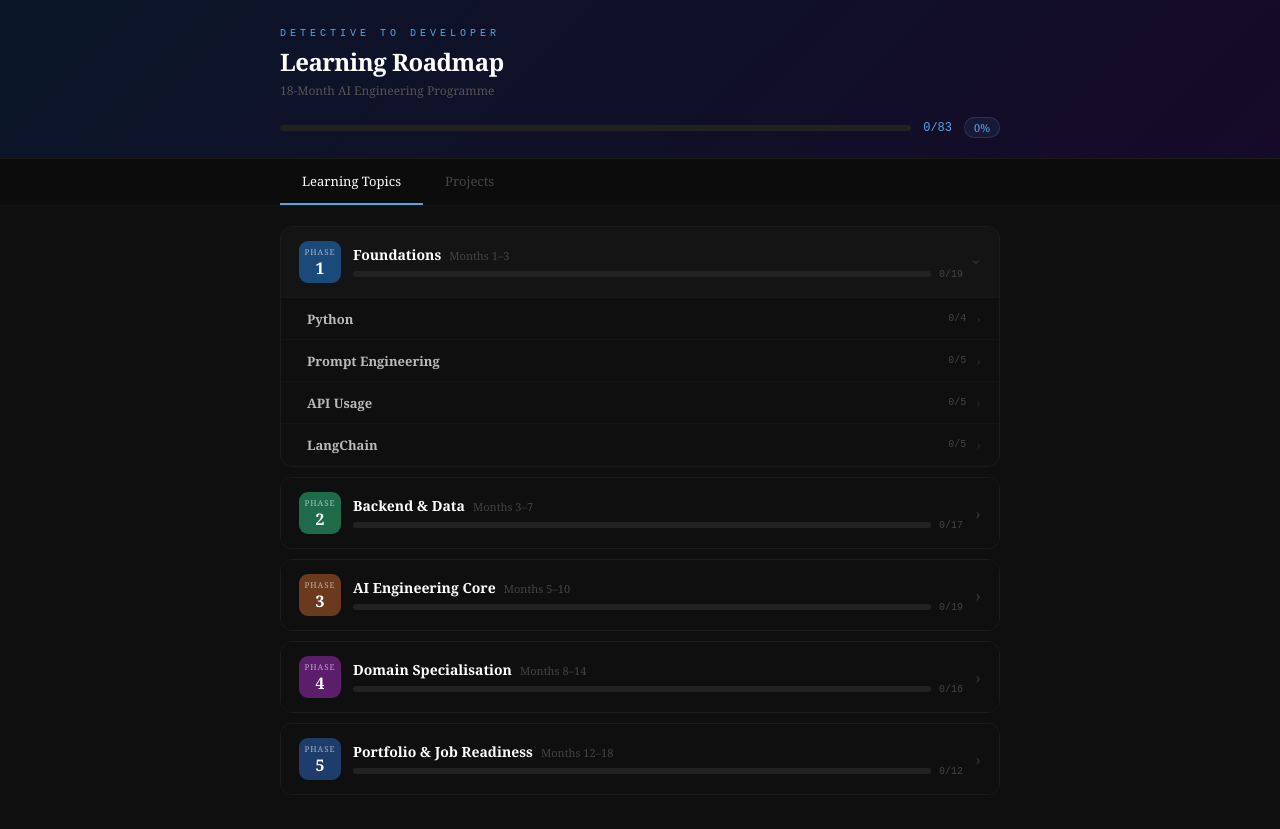
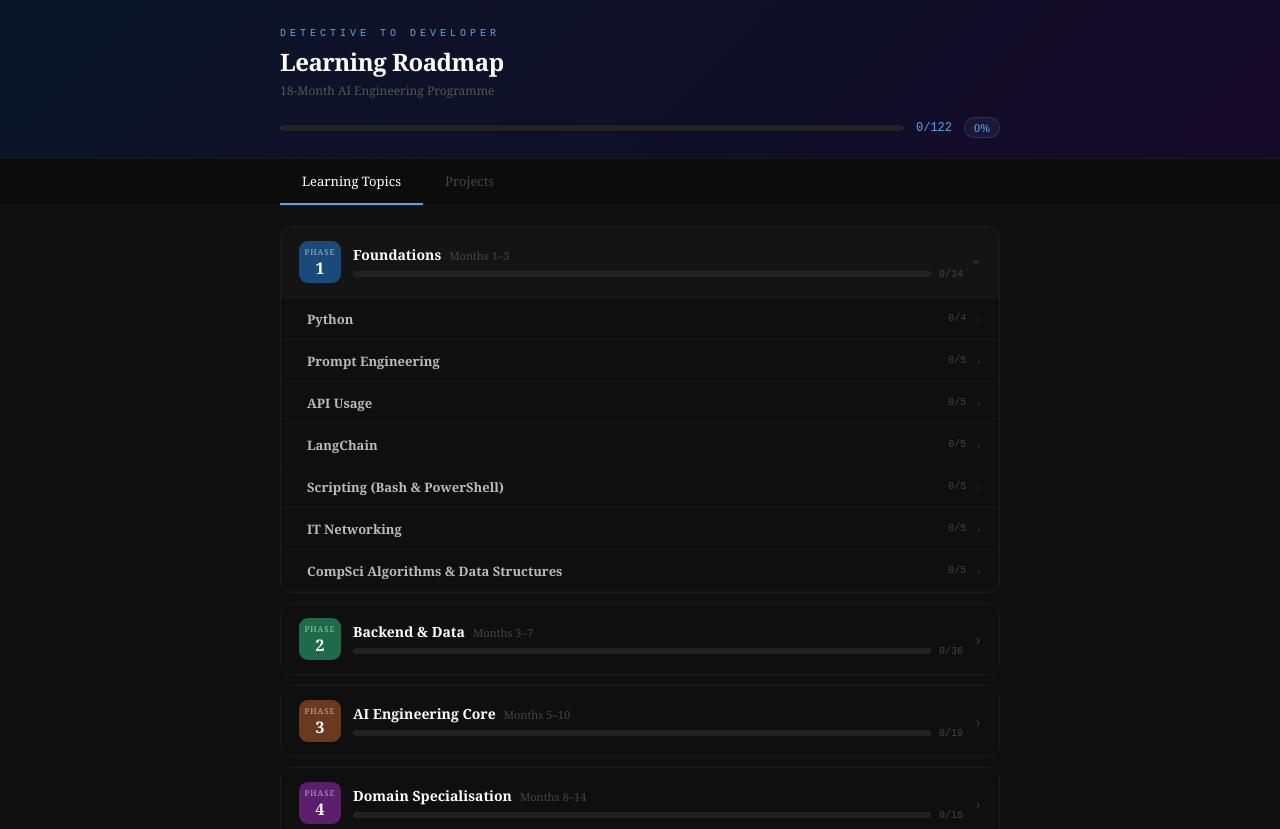
Before and after one commit to robhooker-dev/roadmap-tracker, a React (Create React App) app: page / in a window 1280 px wide. Shown: the top 829 px of the page. Built offline with nearby package versions, Linux system fonts and the light colour scheme.

Commit message:
Updated Learning Topics

```diff
--- a/src/App.js
+++ b/src/App.js
@@ -8,15 +8,21 @@ const PHASES = [
       { title: "Prompt Engineering", items: ["Zero-shot, few-shot, chain-of-thought prompting","System prompts and role definition","Structured output (JSON mode)","Prompt chaining and iterative refinement","Anthropic-specific guidance — Constitutional AI"] },
       { title: "API Usage", items: ["REST API concepts — requests, responses, headers, auth","Anthropic API — messages endpoint","Handling rate limits and errors","Streaming responses","Managing conversation history / context windows"] },
       { title: "LangChain", items: ["Chains — basic sequential chains","Prompt templates","Memory — conversation buffer, summary memory","Agents and tools","Document loaders and text splitters"] },
+      { title: "Scripting (Bash & PowerShell)", items: ["Bash — variables, loops, conditionals, functions","File management scripts — copying, moving, archiving","PowerShell — cmdlets, pipelines, scripts","Automation scripts for system tasks","Scheduled tasks and cron job basics"] },
+      { title: "IT Networking", items: ["OSI model and TCP/IP stack","IP addressing, subnetting, CIDR notation","DNS, DHCP, HTTP/HTTPS, SSH protocols","Firewalls, VPNs, network security basics","Network troubleshooting — ping, tracert, nslookup, netstat"] },
+      { title: "CompSci Algorithms & Data Structures", items: ["Big O notation — time and space complexity","Data structures — arrays, linked lists, stacks, queues","Trees and graphs — traversal, BFS, DFS","Sorting algorithms — merge sort, quick sort, binary search","Dynamic programming basics"] },
     ],
   },
   {
     id: "phase2", label: "Phase 2", title: "Backend & Data", months: "Months 3–7", color: "#1e6b4a",
     sections: [
       { title: "Node.js & Express", items: ["JavaScript fundamentals — async/await, promises, modules","Building REST APIs with Express","Middleware, routing, error handling","Authentication — JWT, sessions","Environment variables and secrets management"] },
-      { title: "Databases", items: ["SQL fundamentals — SELECT, JOIN, GROUP BY, indexes","PostgreSQL — setup, querying, schema design","Supabase — hosted Postgres, auth, row-level security","Data modelling — relational design, normalisation"] },
+      { title: "Databases & SQL", items: ["SQL fundamentals — SELECT, JOIN, GROUP BY, indexes","Subqueries, CTEs, and window functions","Stored procedures and triggers","Query optimisation and execution plans","Transactions and ACID properties","PostgreSQL — setup, querying, schema design","Supabase — hosted Postgres, auth, row-level security","Data modelling — relational design, normalisation"] },
       { title: "Authentication & Security", items: ["OAuth 2.0 concepts","Supabase Auth or Auth0","Role-based access control (RBAC)","Securing API endpoints"] },
       { title: "Deployment & DevOps", items: ["Docker — containers, images, docker-compose","CI/CD — GitHub Actions","Environment management — dev/staging/prod","Azure cloud basics"] },
+      { title: "Linux & Windows Servers", items: ["Linux command line — navigation, permissions, file management","User and process management, services (systemd)","Windows Server basics — Active Directory, Group Policy","SSH, remote desktop, and server hardening basics","Logs, monitoring, and basic troubleshooting"] },
+      { title: "Developer Tools", items: ["Git advanced — branching strategies, rebasing, stashing","VS Code — extensions, debugging, keyboard shortcuts","Postman / Insomnia for API testing","Browser DevTools — network tab, console, performance","Terminal productivity — aliases, dotfiles, shell customisation"] },
+      { title: "Application Development Skills", items: ["Software design patterns — MVC, repository, factory","SOLID principles","Unit testing, integration testing, TDD basics","Code review practices and standards","API design — RESTful conventions, versioning, documentation"] },
     ],
   },
   {
@@ -43,6 +49,7 @@ const PHASES = [
       { title: "Certifications", items: ["Azure AI Engineer Associate (AI-102)","Azure Developer Associate (AZ-204)","Kaggle — Python, Pandas, ML certs","DeepLearning.AI specialisations"] },
       { title: "Open Source & Community", items: ["Contribute to LangChain or related project","Complete a Kaggle competition","Clean GitHub profile — good READMEs, consistent commits","Attend AI UK or PyData London"] },
       { title: "Interview Preparation", items: ["System design — RAG pipelines, agent systems at scale","LLM questions — RAG vs fine-tuning, hallucination, safety","Python coding — LeetCode easy/medium","Domain Q&A — AI ethics, GDPR, DPIA, bias in policing AI"] },
+      { title: "Project Management", items: ["Agile and Scrum fundamentals — sprints, standups, retros","Kanban methodology and WIP limits","Project scoping — requirements, timelines, risk management","Stakeholder communication and reporting","Tools — Jira, Trello, or GitHub Projects"] },
     ],
   },
 ];
```
